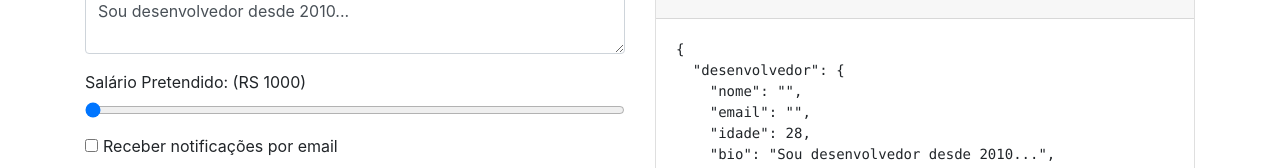
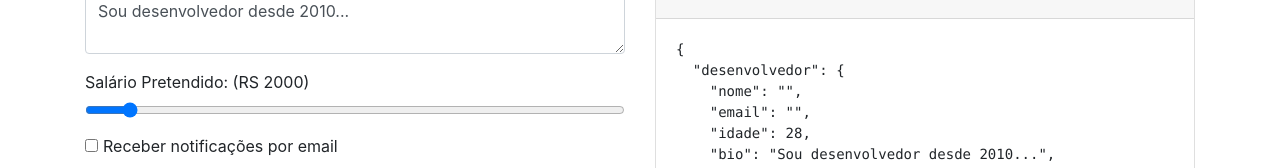
Before and after one commit to leonardo-santoz/vue-forms, a Vue app: page / in a window 1280 px wide. Shown: the part 868-1036 px from the top of the page. Built offline with nearby package versions, Linux system fonts and the light colour scheme.

Commit message:
customizando v-model em components

```diff
--- a/src/App.vue
+++ b/src/App.vue
@@ -176,7 +176,7 @@ export default {
                 tecnologias: [],
                 notificacoes: "Não",
                 ocupacao: "",
-                salario: 1000,
+                salario: 2000,
             },
             ocupacoes: [
                 "Desenvolvedor Front End (Web)",
--- a/src/components/Range.vue
+++ b/src/components/Range.vue
@@ -1,33 +1,36 @@
 <template>
 <div>
     <label>{{ customLabel }}</label>
-    <input type="range" v-bind="$attrs" :value="value" :class="inputClasses" @input="atualizar" />
+    <input type="range" v-bind="$attrs" :value="valor" :class="inputClasses" @change="atualizar" />
 </div>
 </template>
 
 <script>
 export default {
     inheritAttrs: false,
+    model: {
+        prop: 'valor',
+        event: 'change'
+    },
     props: {
         label: String,
-        value: [Number, String],
+        valor: [Number, String],
         inputClasses: [String, Object, Array]
     },
-    data() {
-        return {
-            valorAtual: this.value || this.$attrs.min
-        }
-    },
+    // data() {
+    //     return {
+    //         valorAtual: this.valor || this.$attrs.min
+    //     }
+    // },
     computed: {
         customLabel() {
-            return `${this.label} (RS ${this.valorAtual})`
+            return `${this.label} (RS ${this.valor || this.$attrs.min})`
         }
     },
     methods: {
         atualizar() {
             const valor = event.target.value;
-            this.$emit('input', valor);
-            this.valorAtual = valor;
+            this.$emit('change', valor);
         }
     },
     created() {
```
